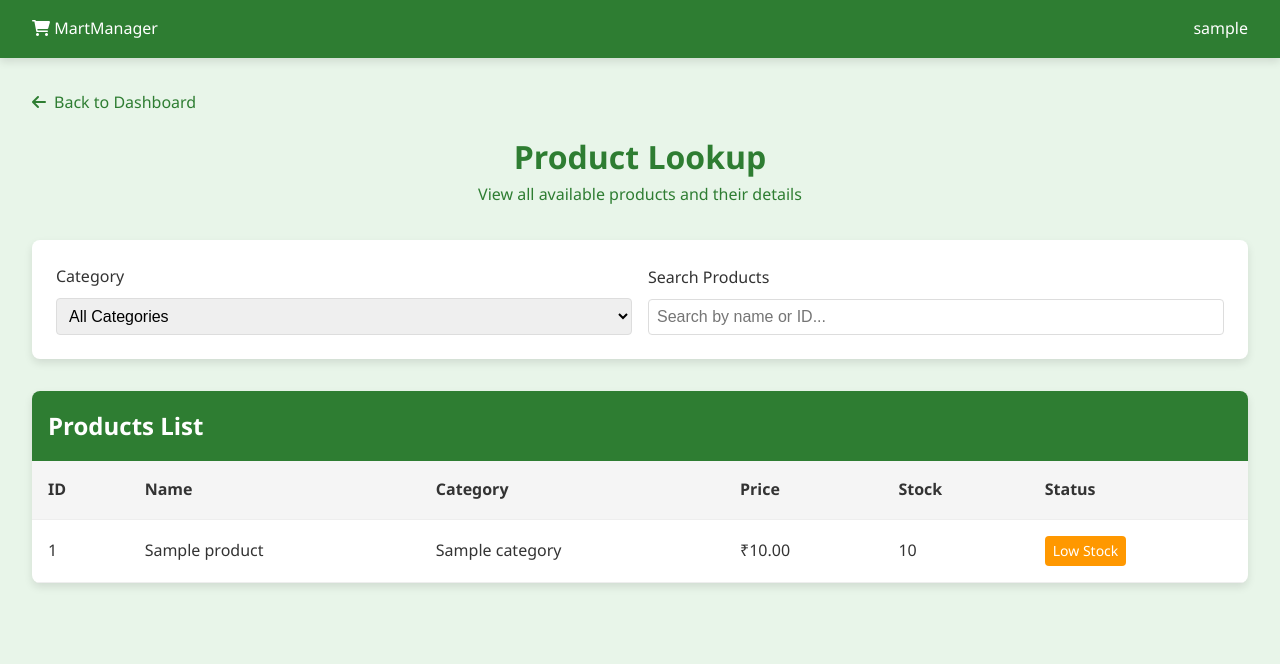
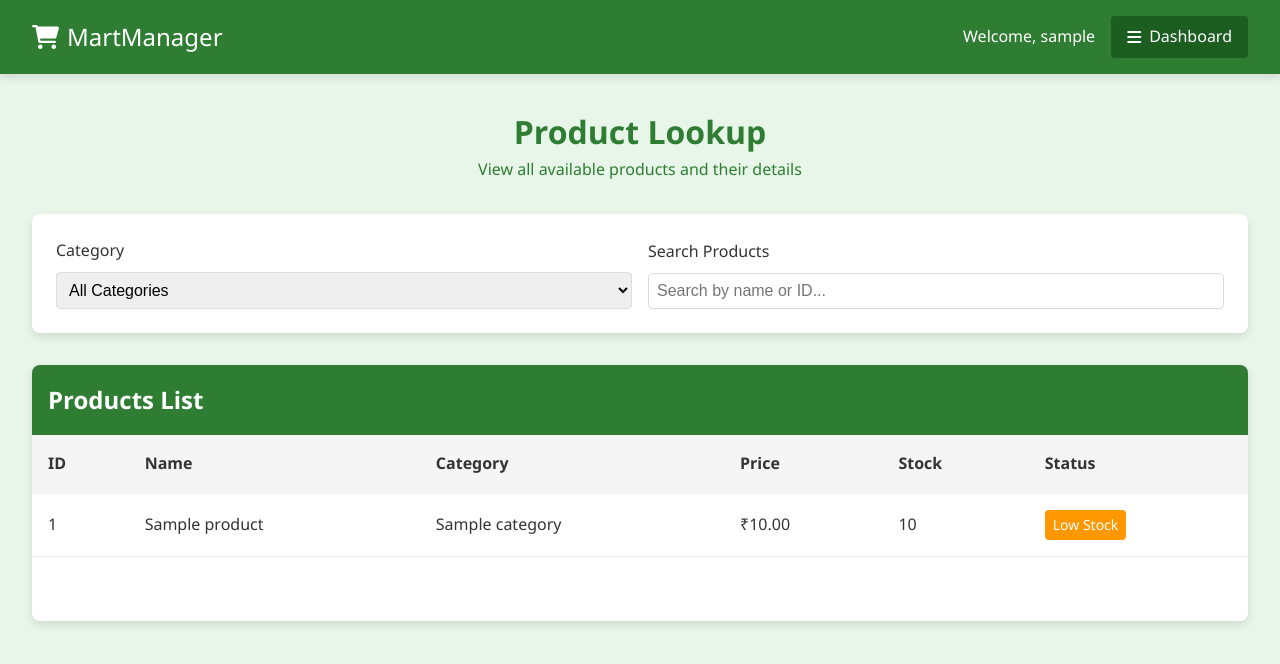
Before and after one commit to supriyaaa15/MartManager, a Django app: page /product-lookup/ in a window 1280 px wide. Shown: the top 664 px of the page. Run offline with Django 5.2, Linux system fonts and the light colour scheme; a user stored in the database is signed in; tables that the repository leaves empty hold one stand-in row (values such as "Sample post").

Commit message:
Fixed Product Lookup

```diff
--- a/gsms/views.py
+++ b/gsms/views.py
@@ -962,11 +962,30 @@ def product_lookup(request):
     View for looking up product information
     """
     categories = Category.objects.all()
-    products = Product.objects.all()
+    all_products = Product.objects.all()
+
+    # Convert all products to a list of dictionaries for JSON serialization
+    products_data = [{
+        'id': product.id,
+        'name': product.name,
+        'category': {
+            'id': product.category.category_id,
+            'name': product.category.name
+        },
+        'price': float(product.price),
+        'stock': product.stock,
+    } for product in all_products]
+
+    # Paginate the initial view
+    paginator = Paginator(all_products, 10)
+    page_number = request.GET.get('page')
+    products = paginator.get_page(page_number)
 
     context = {
         'categories': categories,
-        'products': products
+        'products': products,
+        'all_products_json': json.dumps(products_data),
+        'items_per_page': 10
     }
 
     return render(request, 'product_lookup.html', context)
--- a/templates/product_lookup.html
+++ b/templates/product_lookup.html
@@ -39,6 +39,28 @@
             justify-content: space-between;
             align-items: center;
             box-shadow: var(--shadow);
+        }
+
+        .nav-info {
+            display: flex;
+            align-items: center;
+            gap: 1rem;
+        }
+
+        .dashboard-btn {
+            display: inline-flex;
+            align-items: center;
+            gap: 0.5rem;
+            padding: 0.5rem 1rem;
+            background-color: var(--accent-color);
+            color: var(--white);
+            text-decoration: none;
+            border-radius: 4px;
+            transition: var(--transition);
+        }
+
+        .dashboard-btn:hover {
+            background-color: var(--secondary-color);
         }
 
         .main-content {
@@ -170,6 +192,52 @@
             color: #ddd;
             margin-bottom: 1rem;
         }
+
+        .pagination {
+            display: flex;
+            justify-content: center;
+            align-items: center;
+            gap: 1rem;
+            margin-top: 2rem;
+            padding: 1rem;
+        }
+
+        .pagination a {
+            text-decoration: none;
+            color: var(--primary-color);
+            padding: 0.5rem 1rem;
+            border: 1px solid var(--primary-color);
+            border-radius: 4px;
+            transition: var(--transition);
+        }
+
+        .pagination a:hover {
+            background-color: var(--primary-color);
+            color: var(--white);
+        }
+
+        .pagination .current-page {
+            padding: 0.5rem 1rem;
+            background-color: var(--primary-color);
+            color: var(--white);
+            border-radius: 4px;
+        }
+
+        .logo {
+            display: flex;
+            align-items: center;
+            gap: 0.5rem;
+            font-size: 1.5rem;
+            font-weight: 500;
+        }
+
+        .logo i {
+            font-size: 1.5rem;
+        }
+
+        .user-greeting {
+            font-weight: 500;
+        }
     </style>
 </head>
 <body>
@@ -179,15 +247,14 @@
             <span>MartManager</span>
         </div>
         <div class="nav-info">
-            <span>{{ request.user.username }}</span>
+            <span class="user-greeting">Welcome, {{ request.user.username }}</span>
+            <a href="{% url 'employee_dashboard' %}" class="dashboard-btn">
+                <i class="fas fa-bars"></i> Dashboard
+            </a>
         </div>
     </div>
 
     <div class="main-content">
-        <a href="{% url 'employee_dashboard' %}" class="back-btn">
-            <i class="fas fa-arrow-left"></i> Back to Dashboard
-        </a>
-
         <div class="page-title">
             <h1>Product Lookup</h1>
             <p>View all available products and their details</p>
@@ -214,7 +281,6 @@
                 <h2>Products List</h2>
             </div>
 
-            {% if products %}
             <table class="products-table">
                 <thead>
                     <tr>
@@ -226,67 +292,111 @@
                         <th>Status</th>
                     </tr>
                 </thead>
-                <tbody>
-                    {% for product in products %}
-                    <tr>
-                        <td>{{ product.id }}</td>
-                        <td>{{ product.name }}</td>
-                        <td>{{ product.category.name }}</td>
-                        <td>₹{{ product.price }}</td>
-                        <td>{{ product.stock }}</td>
-                        <td>
-                            {% if product.stock > 10 %}
-                            <span class="stock-badge in-stock">In Stock</span>
-                            {% elif product.stock > 0 %}
-                            <span class="stock-badge low-stock">Low Stock</span>
-                            {% else %}
-                            <span class="stock-badge out-of-stock">Out of Stock</span>
-                            {% endif %}
-                        </td>
-                    </tr>
-                    {% endfor %}
+                <tbody id="productsTableBody">
+                    <!-- Products will be populated here by JavaScript -->
                 </tbody>
             </table>
-            {% else %}
-            <div class="empty-state">
-                <i class="fas fa-box-open"></i>
-                <p>No products found</p>
+
+            <div class="pagination" id="pagination">
+                <!-- Pagination will be populated here by JavaScript -->
             </div>
-            {% endif %}
         </div>
     </div>
 
     <script>
-        // Filter products by category
-        document.getElementById('category-filter').addEventListener('change', function() {
-            const categoryId = this.value;
-            const rows = document.querySelectorAll('.products-table tbody tr');
+        // Store all products and current state
+        const allProducts = JSON.parse('{{ all_products_json|safe }}');
+        const itemsPerPage = {{ items_per_page }};
+        let currentPage = 1;
+        let filteredProducts = [...allProducts];
 
-            rows.forEach(row => {
-                if (!categoryId || row.querySelector('td:nth-child(3)').textContent === this.options[this.selectedIndex].text) {
-                    row.style.display = '';
-                } else {
-                    row.style.display = 'none';
+        // Function to get stock status
+        function getStockStatus(stock) {
+            if (stock > 10) return ['in-stock', 'In Stock'];
+            if (stock > 0) return ['low-stock', 'Low Stock'];
+            return ['out-of-stock', 'Out of Stock'];
+        }
+
+        // Function to render products table
+        function renderProducts() {
+            const tableBody = document.getElementById('productsTableBody');
+            const start = (currentPage - 1) * itemsPerPage;
+            const end = start + itemsPerPage;
+            const paginatedProducts = filteredProducts.slice(start, end);
+
+            tableBody.innerHTML = paginatedProducts.map(product => {
+                const [statusClass, statusText] = getStockStatus(product.stock);
+                return `
+                    <tr>
+                        <td>${product.id}</td>
+                        <td>${product.name}</td>
+                        <td>${product.category.name}</td>
+                        <td>₹${product.price.toFixed(2)}</td>
+                        <td>${product.stock}</td>
+                        <td>
+                            <span class="stock-badge ${statusClass}">${statusText}</span>
+                        </td>
+                    </tr>
+                `;
+            }).join('');
+
+            renderPagination();
+        }
+
+        // Function to render pagination
+        function renderPagination() {
+            const totalPages = Math.ceil(filteredProducts.length / itemsPerPage);
+            const pagination = document.getElementById('pagination');
+
+            let paginationHTML = '';
+
+            if (totalPages > 1) {
+                if (currentPage > 1) {
+                    paginationHTML += `<a href="#" class="page-link" data-page="${currentPage - 1}">&laquo; Previous</a>`;
                 }
+
+                paginationHTML += `<span class="current-page">Page ${currentPage} of ${totalPages}</span>`;
+
+                if (currentPage < totalPages) {
+                    paginationHTML += `<a href="#" class="page-link" data-page="${currentPage + 1}">Next &raquo;</a>`;
+                }
+            }
+
+            pagination.innerHTML = paginationHTML;
+
+            // Add event listeners to pagination links
+            document.querySelectorAll('.page-link').forEach(link => {
+                link.addEventListener('click', (e) => {
+                    e.preventDefault();
+                    currentPage = parseInt(e.target.dataset.page);
+                    renderProducts();
+                });
             });
-        });
+        }
 
-        // Search products by name or ID
-        document.getElementById('search-input').addEventListener('input', function() {
-            const searchTerm = this.value.toLowerCase();
-            const rows = document.querySelectorAll('.products-table tbody tr');
+        // Function to filter products
+        function filterProducts() {
+            const categoryId = document.getElementById('category-filter').value;
+            const searchTerm = document.getElementById('search-input').value.toLowerCase();
 
-            rows.forEach(row => {
-                const id = row.querySelector('td:nth-child(1)').textContent.toLowerCase();
-                const name = row.querySelector('td:nth-child(2)').textContent.toLowerCase();
+            filteredProducts = allProducts.filter(product => {
+                const matchesCategory = !categoryId || product.category.id === parseInt(categoryId);
+                const matchesSearch = !searchTerm ||
+                    product.id.toString().includes(searchTerm) ||
+                    product.name.toLowerCase().includes(searchTerm);
+                return matchesCategory && matchesSearch;
+            });
 
-                if (id.includes(searchTerm) || name.includes(searchTerm)) {
-                    row.style.display = '';
-                } else {
-                    row.style.display = 'none';
-                }
-            });
-        });
+            currentPage = 1; // Reset to first page when filtering
+            renderProducts();
+        }
+
+        // Add event listeners
+        document.getElementById('category-filter').addEventListener('change', filterProducts);
+        document.getElementById('search-input').addEventListener('input', filterProducts);
+
+        // Initial render
+        renderProducts();
     </script>
 </body>
 </html>
```
